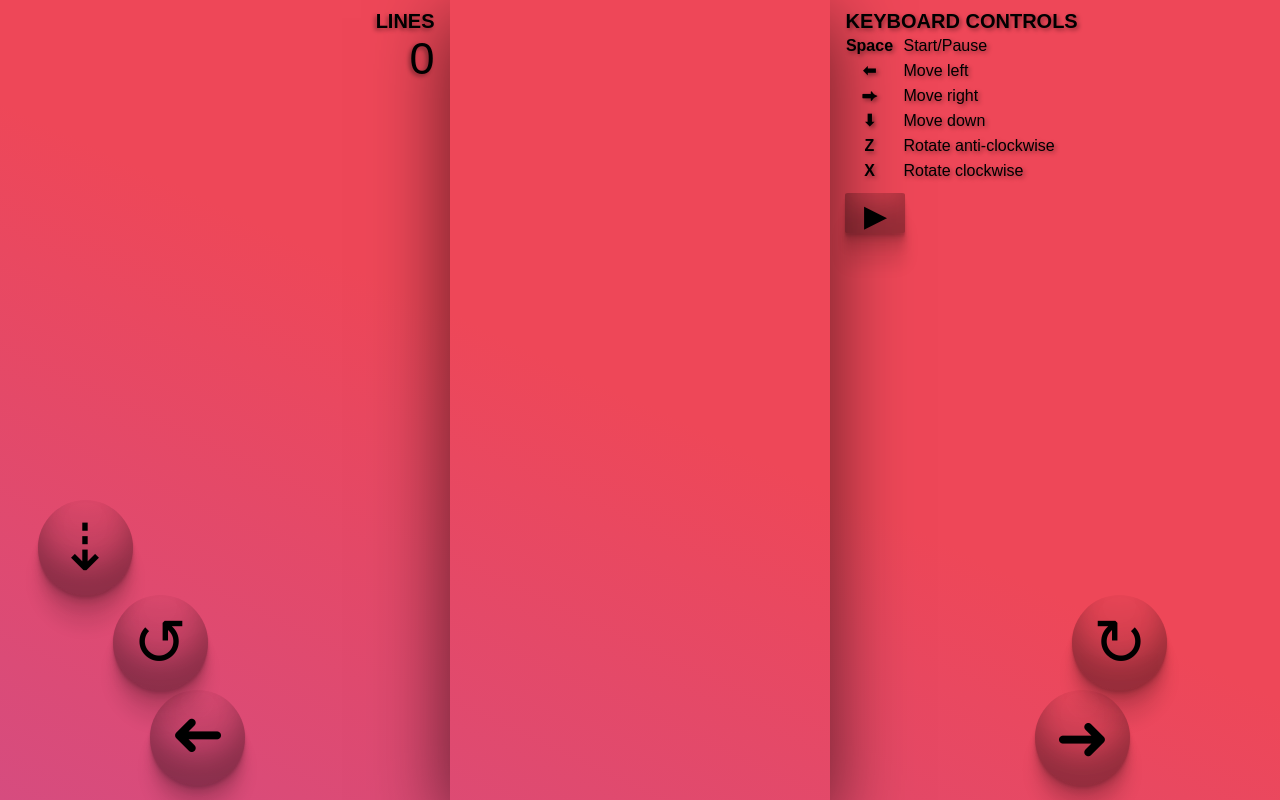
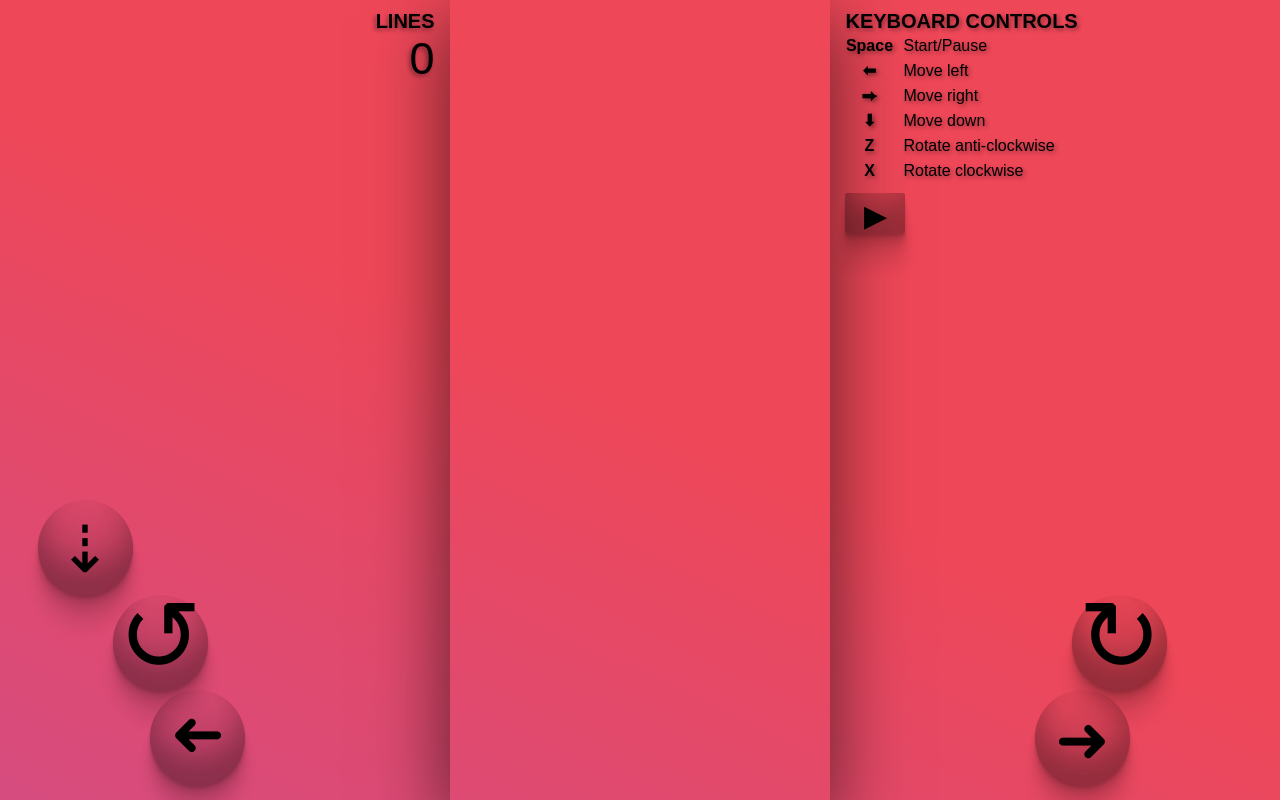
Before and after one commit to jro31/blocks-falling, a React (Create React App) app: page / in a window 1280 px wide. Built offline with nearby package versions, Linux system fonts and the light colour scheme.

Commit message:
Painstaking styling tweaks

```diff
--- a/src/components/buttons/PauseButton.module.css
+++ b/src/components/buttons/PauseButton.module.css
@@ -24,5 +24,6 @@
 
 .play-icon {
   font-size: 30px;
-  height: 30px;
+  line-height: 30px;
+  transform: translateY(3px);
 }
--- a/src/components/buttons/RotateAntiClockwiseButton.js
+++ b/src/components/buttons/RotateAntiClockwiseButton.js
@@ -6,8 +6,7 @@ const RotateAntiClockwiseButton = () => {
   const rotateBlock = useRotateBlock();
 
   return (
-    <RoundButton onClick={() => rotateBlock(antiClockwise)}>
-      {/* <img src='/icons/rotate-anti-clockwise-arrow.svg' alt='X' /> */}
+    <RoundButton type='rotate' onClick={() => rotateBlock(antiClockwise)}>
       <div>&#8634;&#65038;</div>
     </RoundButton>
   );
--- a/src/components/buttons/RotateClockwiseButton.js
+++ b/src/components/buttons/RotateClockwiseButton.js
@@ -6,8 +6,7 @@ const RotateClockwiseButton = () => {
   const rotateBlock = useRotateBlock();
 
   return (
-    <RoundButton onClick={() => rotateBlock(clockwise)}>
-      {/* <img src='/icons/rotate-clockwise-arrow.svg' alt='X' /> */}
+    <RoundButton type='rotate' onClick={() => rotateBlock(clockwise)}>
       <div>&#8635;&#65038;</div>
     </RoundButton>
   );
--- a/src/components/buttons/RoundButton.js
+++ b/src/components/buttons/RoundButton.js
@@ -8,7 +8,9 @@ const RoundButton = props => {
 
   return (
     <div
-      className={styles['round-button']}
+      className={`${styles['round-button']} ${
+        props.type === 'rotate' ? styles.rotate : styles.move
+      }`}
       onTouchStart={props.onTouchStart || null}
       onTouchEnd={props.onTouchEnd || null}
       onClick={buttonClickHandler}
--- a/src/components/buttons/RoundButton.module.css
+++ b/src/components/buttons/RoundButton.module.css
@@ -17,13 +17,33 @@
   align-items: center;
   width: calc(var(--button-diameter) - 15px);
   height: calc(var(--button-diameter) - 15px);
-  font-size: calc(var(--button-diameter) - 15px);
 }
 
 @media (min-width: 640px) {
   .round-button > * {
     width: 65px;
     height: 65px;
-    font-size: 65px;
   }
 }
+
+.rotate > * {
+  transform: translateY(-6px);
+  font-size: var(--button-diameter);
+}
+
+@media (min-width: 640px) {
+  .rotate > * {
+    font-size: 100px;
+  }
+}
+
+.move > * {
+  font-size: calc(var(--button-diameter) - 15px);
+}
+
+@media (min-width: 640px) {
+  .move > * {
+    font-size: 65px;
+    transform: translateY(2px);
+  }
+}
--- a/src/components/layout/big-screen/LegendItem.module.css
+++ b/src/components/layout/big-screen/LegendItem.module.css
@@ -2,15 +2,15 @@
   display: flex;
   align-items: center;
   gap: 10px;
-  height: 25px;
+  min-height: 25px;
 }
 
 .key-name {
-  flex: 0 0 3rem;
+  flex: 0 1 3rem;
   text-align: center;
   font-weight: bold;
 }
 
 .action {
-  flex: 1 0 10rem;
+  flex: 0 1 10rem;
 }
--- a/src/components/layout/big-screen/RightSidebar.js
+++ b/src/components/layout/big-screen/RightSidebar.js
@@ -6,8 +6,6 @@ import PauseButton from '../../buttons/PauseButton';
 import RotateClockwiseButton from '../../buttons/RotateClockwiseButton';
 import styles from './RightSidebar.module.css';
 import KeyboardControls from './KeyboardControls';
-
-// FIXME - The KeyboardControls component stops the game board taking up the full height of the viewport on certain screens (iPad portrait)
 
 const RightSidebar = () => {
   const topScore = useSelector(state => state.topScore.topScore);
```
